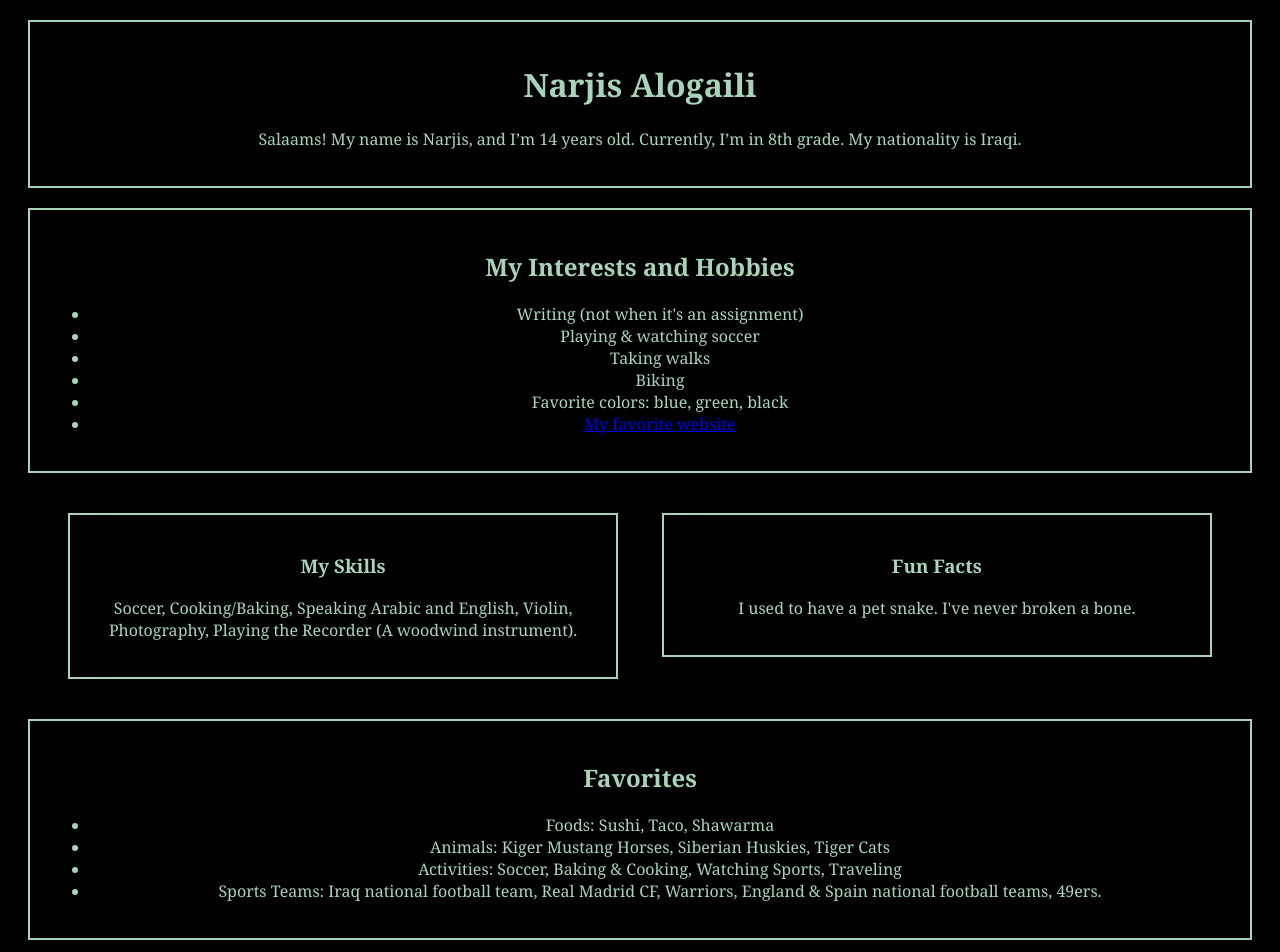
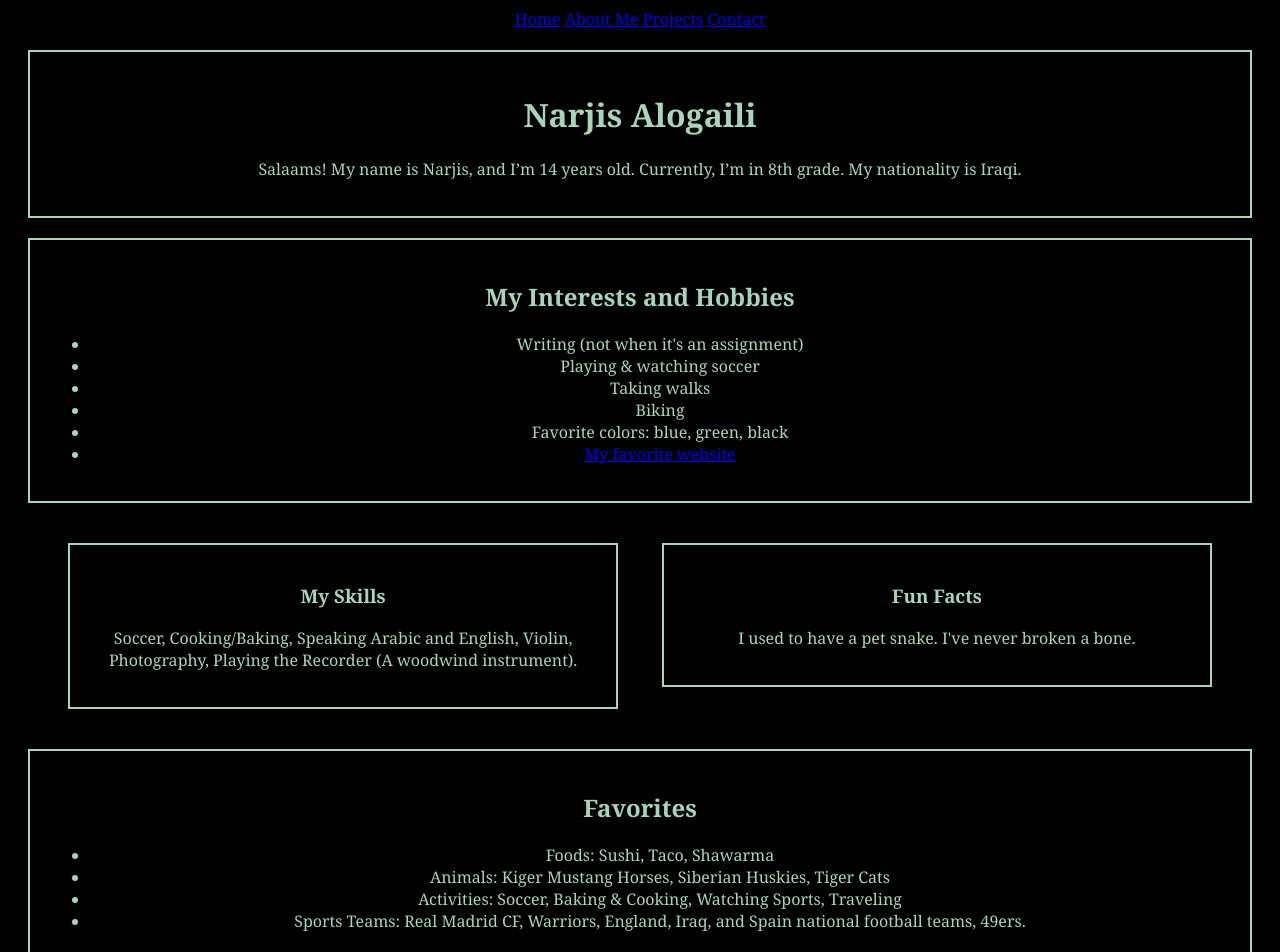
Before and after one commit to narjisalogaili/get-to-know-me, a plain HTML site: page index.html in a window 1280 px wide. Shown: the top 952 px of the page. Drawn offline with Linux system fonts and the light colour scheme.

Commit message:
Update index.html

```diff
--- a/index.html
+++ b/index.html
@@ -31,7 +31,15 @@
 </head>
 <body>
 
-    <div class="section">
+  <nav>
+    <a href="intro.html">Home</a>
+    <a href="about.html">About Me</a>
+    <a href="projects.html">Projects</a>
+    <a href="contact.html">Contact</a>
+
+  </nav>
+
+  <div class="section">
         <h1>Narjis Alogaili</h1>
         <p>Salaams! My name is Narjis, and I’m 14 years old. Currently, I’m in 8th grade. My nationality is Iraqi.</p>
     </div>
@@ -64,7 +72,7 @@
             <li>Foods: Sushi, Taco, Shawarma</li>
             <li>Animals: Kiger Mustang Horses, Siberian Huskies, Tiger Cats</li>
             <li>Activities: Soccer, Baking & Cooking, Watching Sports, Traveling</li>
-          <li>Sports Teams: Iraq national football team, Real Madrid CF, Warriors, England & Spain national football teams, 49ers.
+          <li>Sports Teams: Real Madrid CF, Warriors, England, Iraq, and Spain national football teams, 49ers.
         </ul>
     </div>
 
```
